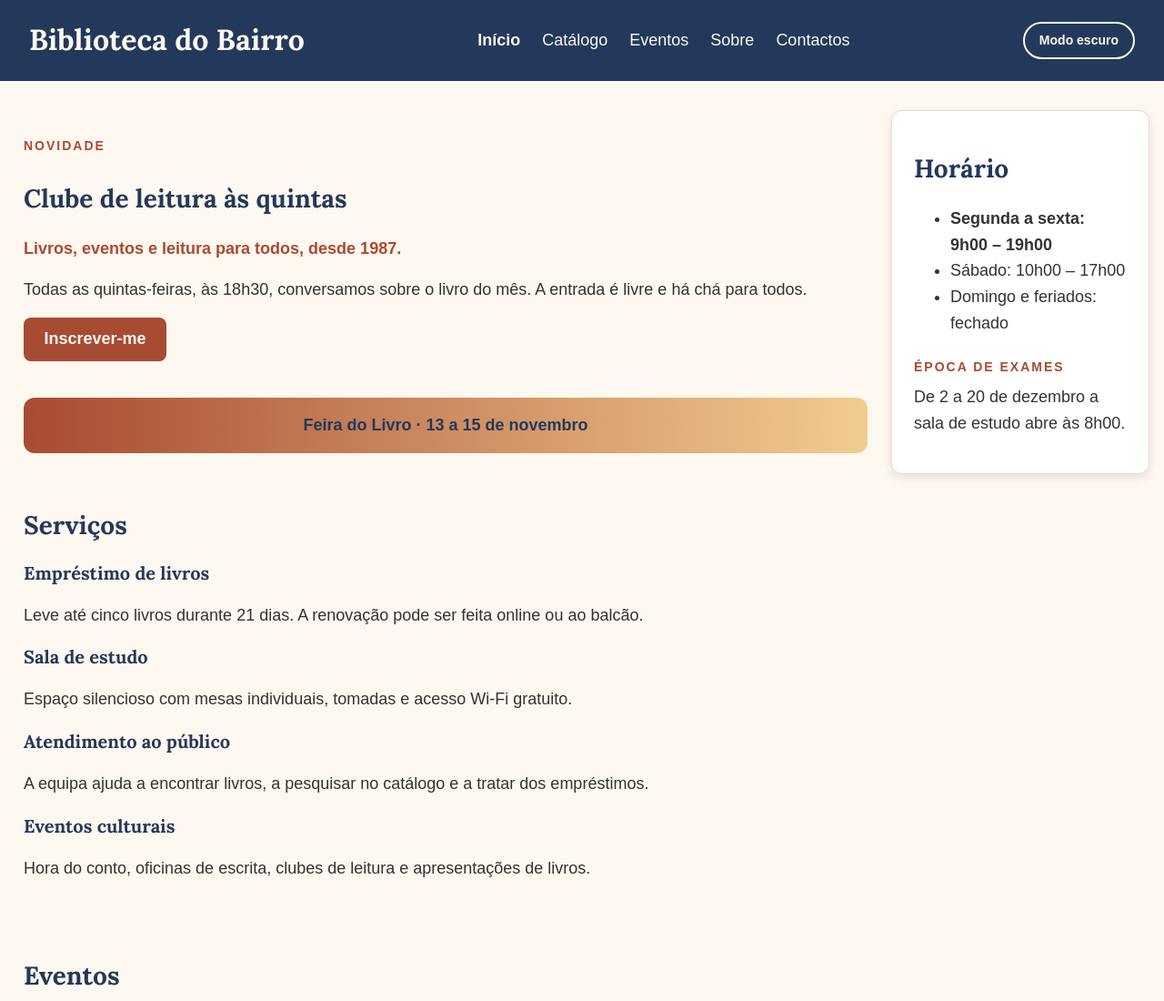
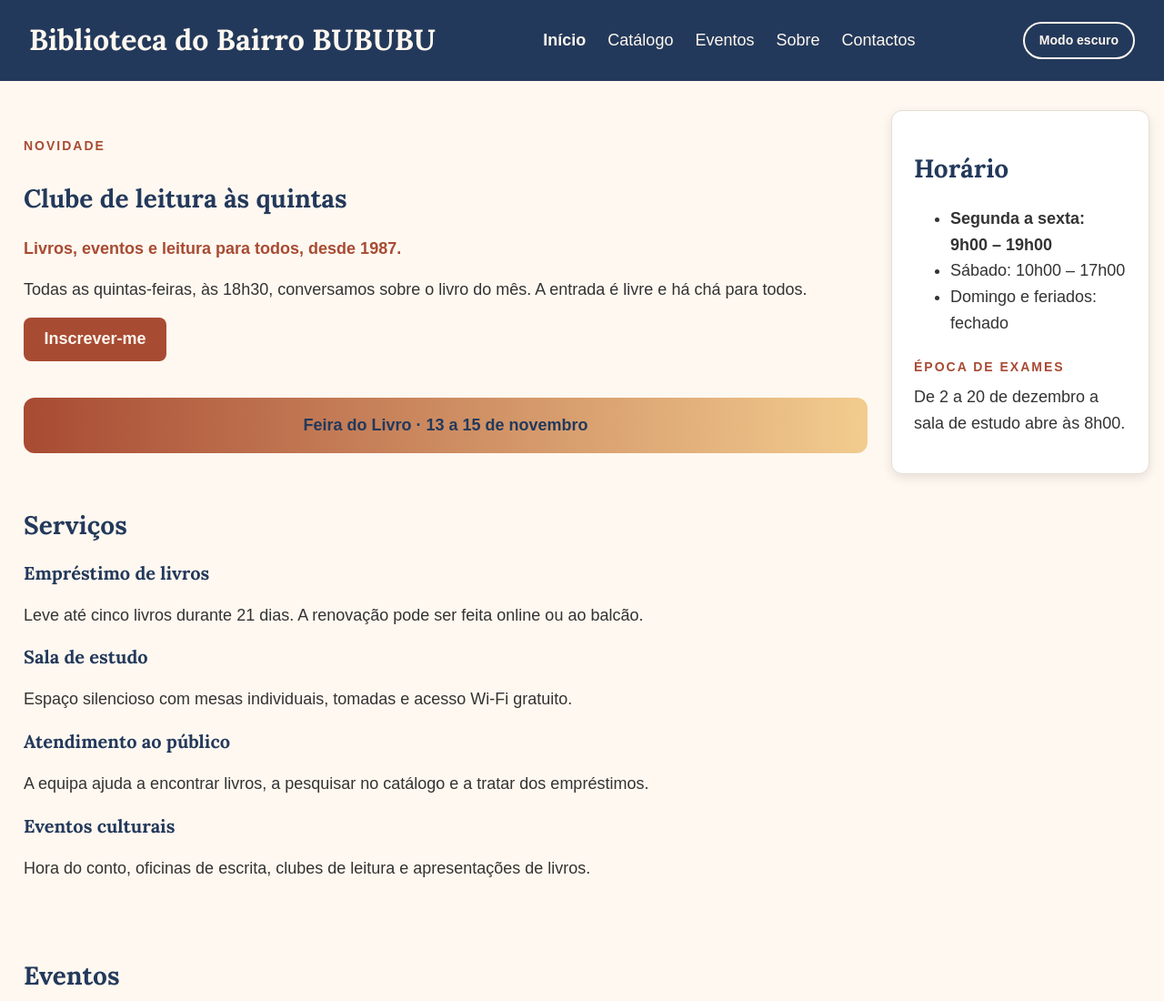
Before and after one commit to FredericoGouveia/biblioteca-do-bairro, a plain HTML site: page index.html in a window 1280 px wide. Shown: the top 1100 px of the page at 91% size. Drawn offline with Linux system fonts and the light colour scheme.

Commit message:
Testar deploy

```diff
--- a/index.html
+++ b/index.html
@@ -24,7 +24,7 @@
     </script>
 
     <header class="cabecalho">
-        <h1><a href="#topo">Biblioteca do Bairro</a></h1>
+        <h1><a href="#topo">Biblioteca do Bairro BUBUBU</a></h1>
         <nav aria-label="Menu principal">
             <ul>
                 <li><a href="#topo">Início</a></li>
```
